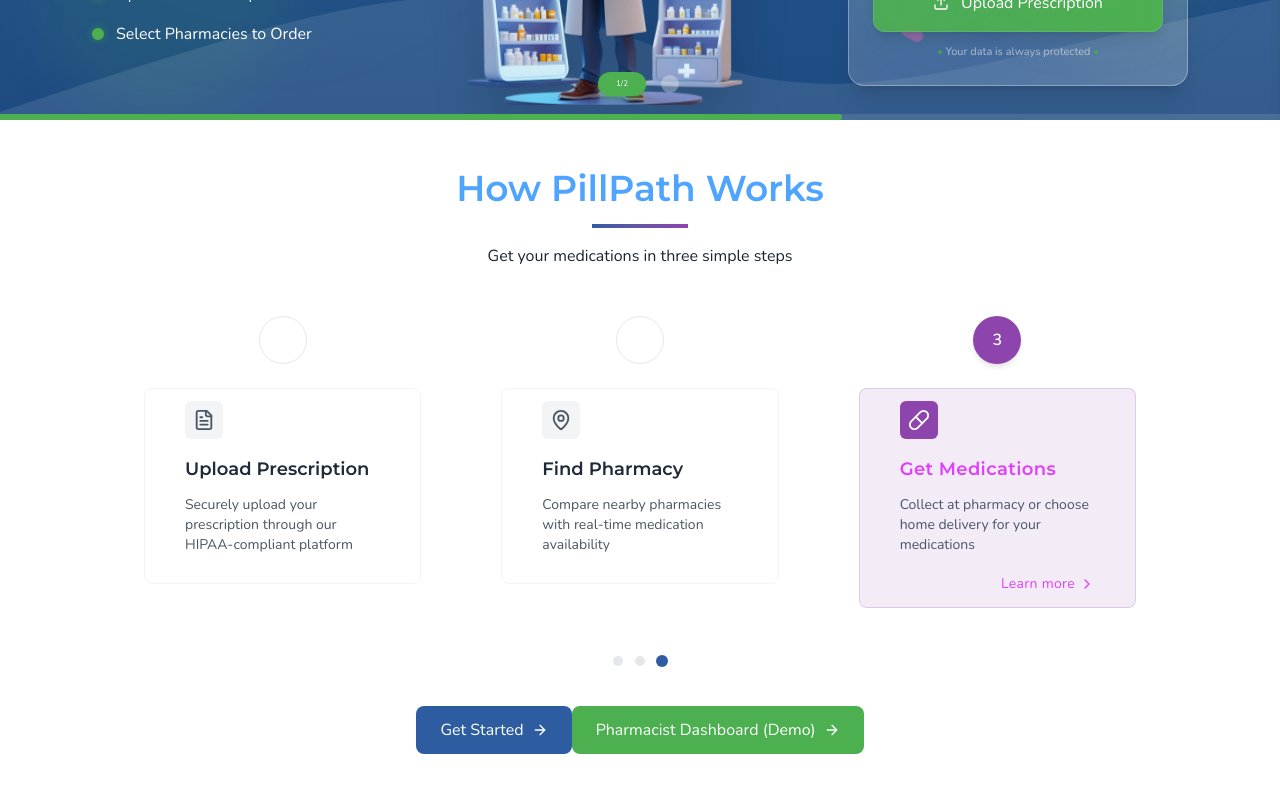
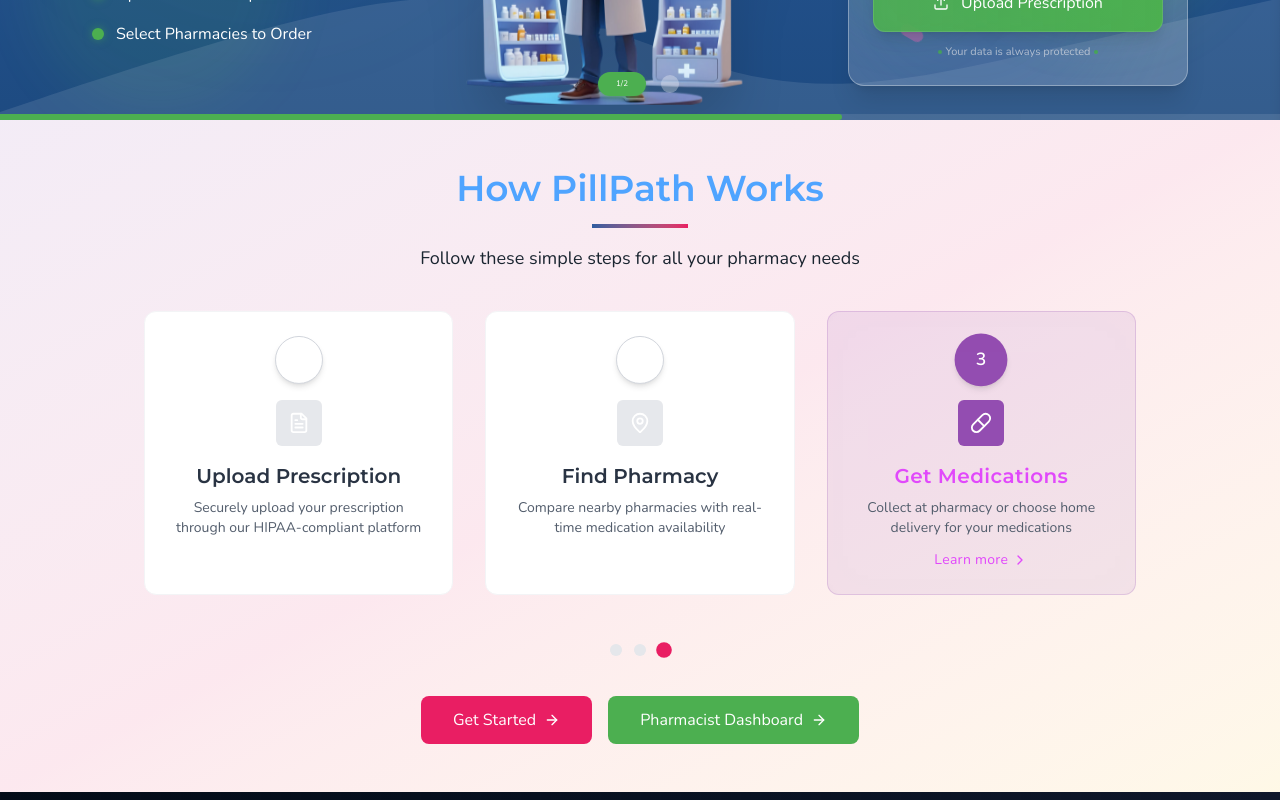
Before and after one commit to bavindu122/PillPath, a React (Vite) app in the folder frontend/: page / in a window 1280 px wide. Shown: the part 560-1360 px from the top of the page. Built offline with nearby package versions, Linux system fonts and the light colour scheme.

Commit message:
feat(HowItWorks): add vibrant color variables and enhance step layout

```diff
--- a/frontend/src/index.css
+++ b/frontend/src/index.css
@@ -29,6 +29,10 @@
   /* Additional useful colors */
   --color-upload-bg: rgba(248, 251, 255, 0.9); /* Semi-transparent light background */
   --color-upload-bg-hover: #D1E5F0; /* Lighter blue hover */
+   /* New vibrant colors */
+  --color-step-yellow: #FFC107; /* Eye-catching yellow for steps */
+  --color-step-pink: #E91E63;   /* Bold pink accent */
+
 }
 
 /* Base font styles */
--- a/frontend/src/pages/Home/HowItWorks.jsx
+++ b/frontend/src/pages/Home/HowItWorks.jsx
@@ -1,19 +1,14 @@
 import React, { useState, useEffect } from "react";
 import { Link } from "react-router-dom";
-import {
-  FileText,
-  MapPin,
-  Pill,
-  ChevronRight,
-  ArrowRight
-} from "lucide-react";
+import { FileText, MapPin, Pill, ChevronRight, ArrowRight } from "lucide-react";
 
 const steps = [
   {
     id: 1,
     number: "1",
     title: "Upload Prescription",
-    description: "Securely upload your prescription through our HIPAA-compliant platform",
+    description:
+      "Securely upload your prescription through our HIPAA-compliant platform",
     icon: <FileText size={22} />,
     color: "bg-primary",
     lightColor: "bg-primary/10",
@@ -24,7 +19,8 @@
     id: 2,
     number: "2",
     title: "Find Pharmacy",
-    description: "Compare nearby pharmacies with real-time medication availability",
+    description:
+      "Compare nearby pharmacies with real-time medication availability",
     icon: <MapPin size={22} />,
     color: "bg-secondary",
     lightColor: "bg-secondary/10",
@@ -35,7 +31,8 @@
     id: 3,
     number: "3",
     title: "Get Medications",
-    description: "Collect at pharmacy or choose home delivery for your medications",
+    description:
+      "Collect at pharmacy or choose home delivery for your medications",
     icon: <Pill size={22} />,
     color: "bg-accent",
     lightColor: "bg-accent/10",
@@ -57,121 +54,119 @@
   }, []);
 
   return (
-    <section className="py-12 bg-grad relative">
-      <div className="container mx-auto max-w-5xl px-4">
-        {/* Clean header */}
-        <div className="text-center mb-12">
-          <h2 className="text-3xl md:text-4xl font-bold text-primary-blue mb-4">
+    <section className="py-12 relative overflow-hidden animate-fade-in-up">
+      {/* Vibrant top overlay */}
+      <div className="absolute inset-0 bg-gradient-to-br from-accent via-[var(--color-step-pink)] to-[var(--color-step-yellow)] opacity-10 pointer-events-none"></div>
+
+      <div className="container mx-auto max-w-5xl px-4 relative z-10">
+        {/* Modern header */}
+        <div className="text-center mb-10">
+          <h2 className="text-4xl font-bold text-primary-blue mb-4 animate-fade-in-up">
             How PillPath Works
           </h2>
-
-          <div className="w-24 h-1 bg-gradient-to-r from-primary to-accent mx-auto mb-4"></div>
-
-          <p className="text-dark max-w-lg mx-auto">
-            Get your medications in three simple steps
+          <div className="w-24 h-1 bg-gradient-to-r from-primary to-[var(--color-step-pink)] mx-auto mb-4"></div>
+          <p className="text-dark max-w-lg mx-auto text-lg">
+            Follow these simple steps for all your pharmacy needs
           </p>
         </div>
 
-        {/* Steps with better spacing */}
-        <div className="flex flex-col md:flex-row md:gap-8 lg:gap-20">
+        {/* Steps in a more dynamic layout */}
+        <div className="grid grid-cols-1 md:grid-cols-3 gap-8 pb-12">
           {steps.map((step, index) => (
             <div
               key={step.id}
-              className="flex-1 relative mb-8 md:mb-0"
+              className={`flex flex-col items-center p-6 rounded-xl transition-all duration-300 border ${
+                activeStep === index
+                  ? `${step.borderColor} ${step.lightColor}`
+                  : "bg-white border-gray-100"
+              } hover:shadow-lg relative group animate-float-gentle`}
               onMouseEnter={() => setHoverStep(index)}
               onMouseLeave={() => setHoverStep(null)}
+              onClick={() => setActiveStep(index)}
             >
-              {/* Number indicator */}
-              <div className="flex justify-center mb-6">
+              {/* Number circle */}
               <div
-                  className={`w-12 h-12 rounded-full flex items-center justify-center text-white font-semibold z-10 transition-all duration-300 ${
-                    activeStep === index ? step.color : "bg-white border border-gray-200 text-gray-500"
-                  } ${activeStep === index ? "shadow-md" : ""}`}
+                className={`w-12 h-12 flex items-center justify-center rounded-full mb-4 font-semibold text-white shadow-md transition-all duration-300 ${
+                  activeStep === index
+                    ? `${step.color} scale-110`
+                    : "bg-white text-gray-500 border border-gray-300"
+                }`}
               >
                 {step.number}
               </div>
+
+              {/* Icon */}
+              <div
+                className={`text-white p-3 rounded-md mb-4 transition-all duration-300 ${
+                  activeStep === index
+                    ? step.color
+                    : "bg-gray-200 text-gray-600"
+                } group-hover:scale-110`}
+              >
+                {step.icon}
               </div>
 
-              {/* Step content with more padding */}
-              <div
-                className={`px-10 py-3 rounded-lg transition-all duration-300 ${
-                  activeStep === index
-                    ? `${step.lightColor} ${step.borderColor} border`
-                    : "bg-white border border-gray-100"
-                }`}
-              >
-                <div
-                  className={`inline-flex p-2  rounded-md mb-4 ${
-                    activeStep === index ? step.color : "bg-gray-100"
-                  }`}
-                >
-                  <div className={activeStep === index ? "text-white" : "text-gray-600"}>
-                    {step.icon}
-                  </div>
-                </div>
-
+              {/* Title & Description */}
               <h3
-                  className={`font-bold text-lg mb-3 ${
+                className={`text-xl font-bold mb-2 transition-colors duration-300 ${
                   activeStep === index ? step.textColor : "text-gray-800"
                 }`}
               >
                 {step.title}
               </h3>
-
-                <p className="text-gray-600 text-sm mb-4">
+              <p className="text-gray-600 text-sm text-center mb-3">
                 {step.description}
               </p>
 
+              {/* Learn More Button */}
               {(activeStep === index || hoverStep === index) && (
-                  <div className="text-right">
-                    <button className={`text-sm font-medium ${step.textColor} inline-flex items-center`}>
-                      Learn more
-                      <ChevronRight className="ml-1 h-4 w-4" />
+                <button
+                  className={`text-sm font-medium inline-flex items-center transition-all duration-300 delay-100 ${step.textColor} hover:underline`}
+                >
+                  Learn more <ChevronRight className="ml-1 h-4 w-4" />
                 </button>
-                  </div>
               )}
-              </div>
+
+              {/* Subtle accent behind the step */}
+              <div className="absolute top-0 left-0 w-full h-full bg-white/5 rounded-xl blur-xl group-hover:opacity-30 pointer-events-none"></div>
             </div>
           ))}
         </div>
 
-        {/* Progress indicator dots */}
-        <div className="flex justify-center space-x-3 mt-12">
+        {/* Animated progress dots */}
+        <div className="flex justify-center space-x-3">
           {steps.map((_, index) => (
             <button
               key={index}
               onClick={() => setActiveStep(index)}
-              className="w-2.5 h-2.5 rounded-full transition-all duration-300 focus:outline-none"
+              className="w-3 h-3 rounded-full transition-all duration-300 focus:outline-none"
               style={{
-                backgroundColor: activeStep === index ? 'var(--color-primary)' : '#e5e7eb',
-                transform: activeStep === index ? 'scale(1.2)' : 'scale(1)'
+                backgroundColor:
+                  activeStep === index ? "var(--color-step-pink)" : "#e5e7eb",
+                transform: activeStep === index ? "scale(1.3)" : "scale(1)",
               }}
               aria-label={`Go to step ${index + 1}`}
             />
           ))}
         </div>
 
-        {/* Clean CTA */}
+        {/* Clean CTA Section */}
         <div className="text-center mt-10">
           <Link
             to="/register"
-            className="inline-flex items-center px-6 py-3 bg-primary text-white font-medium rounded-lg hover:bg-primary-hover transition-colors duration-300"
+            className="inline-flex items-center px-8 py-3 bg-[var(--color-step-pink)] text-white font-medium rounded-lg hover:bg-[var(--color-step-yellow)] transition-colors duration-300 mr-4"
           >
             Get Started
             <ArrowRight className="ml-2 h-4 w-4" />
           </Link>
-
-          {/* Temporary Pharmacist Dashboard Access */}
           <Link
             to="/pharmacist"
-            className="inline-flex items-center px-6 py-3 bg-secondary text-white font-medium rounded-lg hover:bg-secondary-hover transition-colors duration-300"
+            className="inline-flex items-center px-8 py-3 bg-secondary text-white font-medium rounded-lg hover:bg-secondary-hover transition-colors duration-300"
           >
-            Pharmacist Dashboard (Demo)
+            Pharmacist Dashboard
             <ArrowRight className="ml-2 h-4 w-4" />
           </Link>
-
         </div>
-
       </div>
     </section>
   );
```
Lines whose indentation alone changed are shown as unchanged.
